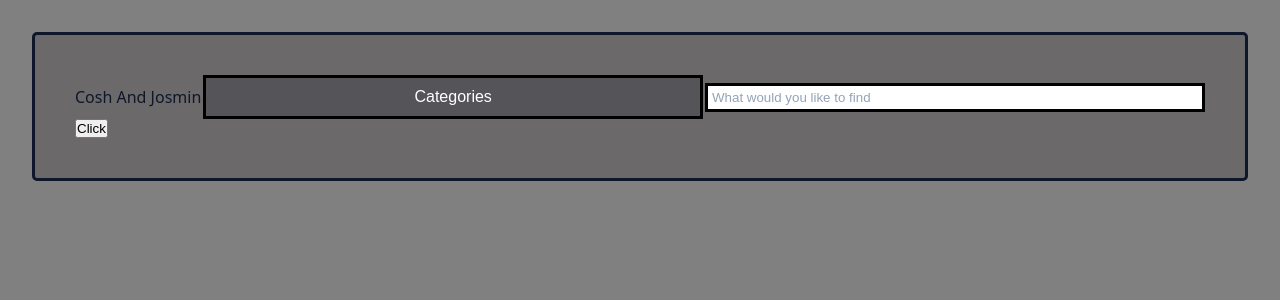
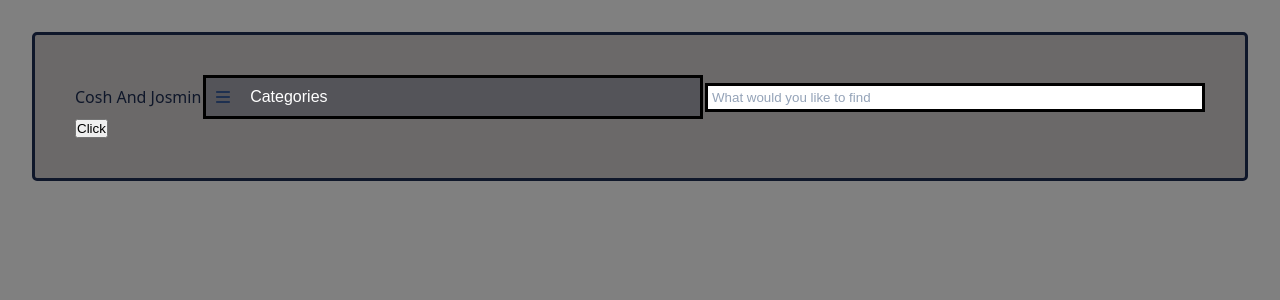
Before and after one commit to Joshsilas/CoshAndJosminShop, a React (Vite) app: page / in a window 1280 px wide. Shown: the top 300 px of the page. Built offline with nearby package versions, Linux system fonts and the light colour scheme.

Commit message:
Added Menu Icon
Added an svg of a menu icon

```diff
--- a/src/Components/Category Menu/CategoryMenu.css
+++ b/src/Components/Category Menu/CategoryMenu.css
@@ -5,4 +5,10 @@
     color: white;
     font-size: 1rem;
     width: 500px;
+    gap: 20px;
+    display:flex;
+    flex-direction: row;
+    flex-wrap: nowrap;
+    align-items: center;
+    justify-content: flex-start;
 }
--- a/src/Components/Category Menu/index.jsx
+++ b/src/Components/Category Menu/index.jsx
@@ -1,5 +1,6 @@
 import {useState} from "react";
 import './CategoryMenu.css';
+
 
 const CategoryMenu = ({ text, menuItems }) => {
         const [isOpen, setIsOpen] = useState(false);
@@ -9,7 +10,7 @@ const CategoryMenu = ({ text, menuItems }) => {
 
         return (
             <>
-                <button className = 'catButton' onClick={toggleMenu}>{text}</button>
+                <button className = 'catButton' onClick={toggleMenu}><img className="barsImage" src='src/assets/bars-solid.svg' alt="BarsLogo" />{text}</button>
                 {isOpen && (
                     <ul>
                         {menuItems.map((item, index) => (
```
Also changed, not shown: src/assets/bars-solid.svg (added).
